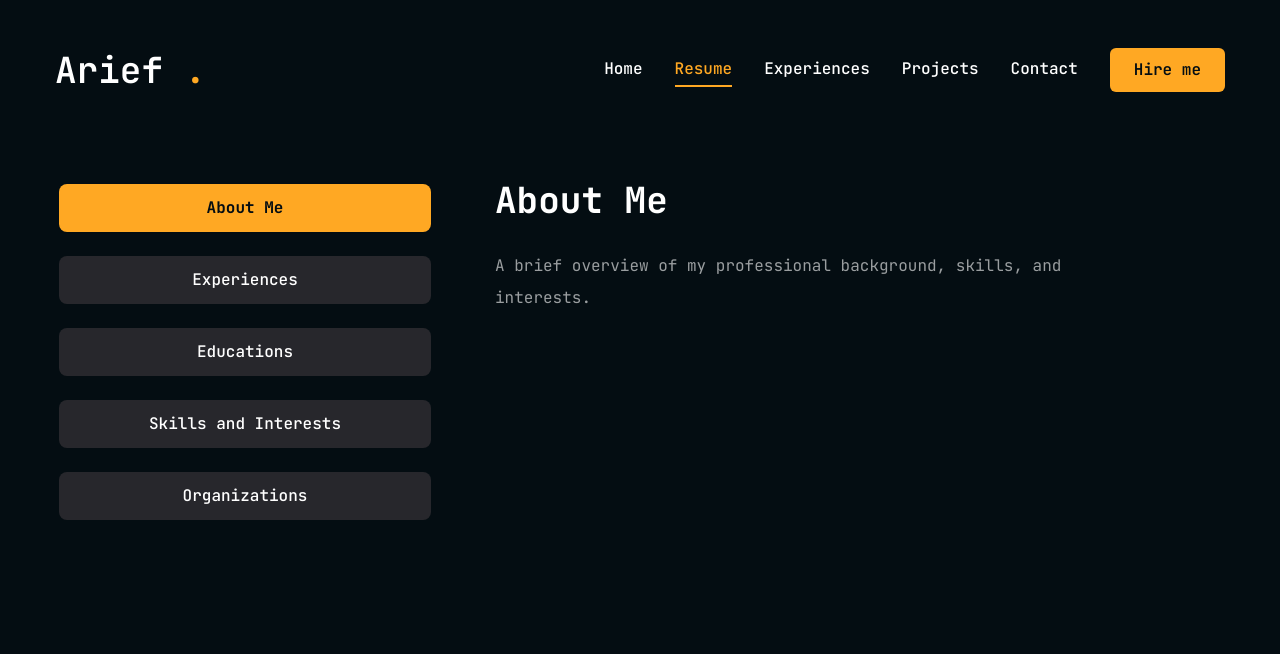
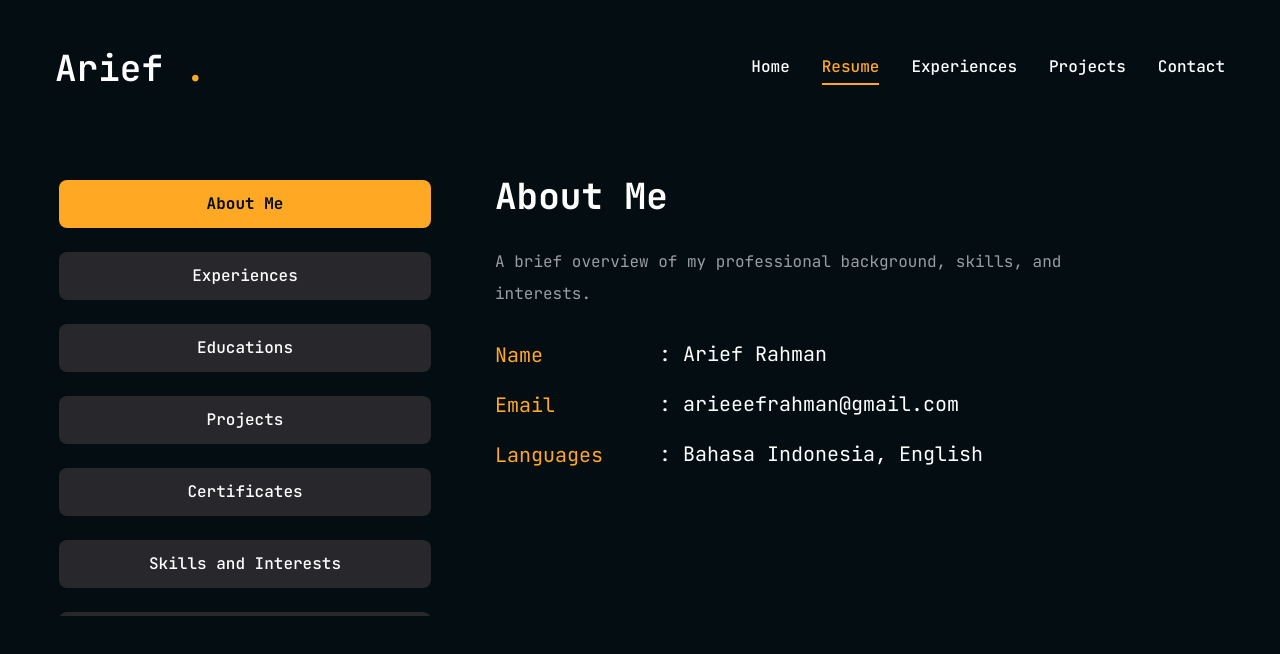
Before and after one commit to arieeefrahman/personal-website, a Next.js app: page /resume in a window 1280 px wide. Shown: the top 654 px of the page. Built offline with nearby package versions, Linux system fonts and the light colour scheme.

Commit message:
feat: add new section in resume

```diff
--- a/app/layout.jsx
+++ b/app/layout.jsx
@@ -20,7 +20,7 @@ export default function RootLayout({ children }) {
     <html lang="en">
       <body className={jetBrainsMono.variable}>
         <Header />
-        <StairTransition />
+        {/* <StairTransition /> */}
         <PageTransition>{children}</PageTransition>
       </body>
     </html>
--- a/app/resume/page.jsx
+++ b/app/resume/page.jsx
@@ -12,7 +12,7 @@ import { SiRuby, SiTailwindcss, SiNextdotjs, SiSequelize } from 'react-icons/si'
 const about = {
   title: 'About Me',
   description: 'A brief overview of my professional background, skills, and interests.',
-  info: [
+  items: [
     {
       fieldName: 'Name',
       fieldValue: 'Arief Rahman',
@@ -66,6 +66,30 @@ const educations = {
       duration: 'Aug 2022 - Dec 2022',
       url: 'https://academy.alterra.id/',
     },
+  ],
+}
+
+const courses = {
+  title: 'Courses',
+  description: 'Lorem ipsum, dolor sit amet consectetur adipisicing elit. Officiis, amet!',
+  items: [
+
+  ],
+}
+
+const projects = {
+  title: 'Projects',
+  description: 'Lorem ipsum, dolor sit amet consectetur adipisicing elit. Officiis, amet!',
+  items: [
+
+  ],
+}
+
+const certificates = {
+  title: 'Certificates',
+  description: 'Lorem ipsum, dolor sit amet consectetur adipisicing elit. Officiis, amet!',
+  items: [
+
   ],
 }
 
@@ -170,6 +194,18 @@ const skills = {
   ]
 }
 
+const honors = {
+  title: 'Honors and Awards',
+  description: 'Lorem ipsum, dolor sit amet consectetur adipisicing elit. Officiis, amet!',
+  items: [
+    {
+      name: 'Bank Indonesia Scholarship 2023 Awardee',
+      duration: 'June 2023 - June 2024',
+      institution: 'Bank Indonesia'
+    }
+  ],
+}
+
 const organizations = {
   title: 'Organizations',
   description: 'Affiliations and organizations I have been a part of.',
@@ -192,6 +228,13 @@ const organizations = {
   ],
 }
 
+const volunteering = {
+  title: 'Volunteering',
+  description: 'Lorem ipsum, dolor sit amet consectetur adipisicing elit. Officiis, amet!',
+  items: [
+
+  ],
+}
 
 const Resume = () => {
   return (
@@ -212,21 +255,53 @@ const Resume = () => {
           defaultValue='about'
           className='flex flex-col xl:flex-row gap-[60px]'
         >
-          <TabsList className='flex flex-col w-full max-w-[380px] mx-auto xl:mx-0 gap-6'>
+          <ScrollArea className="h-[250px] xl:h-[440px] w-full max-w-[380px] mx-auto xl:mx-0"> {/* Adjust the height as needed */}
+            <TabsList className='flex flex-col gap-6'>
               <TabsTrigger value='about'>About Me</TabsTrigger>
               <TabsTrigger value='experience'>Experiences</TabsTrigger>
               <TabsTrigger value='education'>Educations</TabsTrigger>
+              {/* <TabsTrigger value='course'>Courses</TabsTrigger> */}
+              <TabsTrigger value='project'>Projects</TabsTrigger>
+              <TabsTrigger value='certificate'>Certificates</TabsTrigger>
               <TabsTrigger value='skill'>Skills and Interests</TabsTrigger>
+              <TabsTrigger value='honor'>Honors and Awards</TabsTrigger>
               <TabsTrigger value='organization'>Organizations</TabsTrigger>
+              <TabsTrigger value='volunteering'>Volunteering</TabsTrigger>
+
             </TabsList>
+          </ScrollArea>
 
           <div className="min-h-[70vh] w-full">
+            {/* About Me Content */}
+            <TabsContent value="about" className="w-full">
+              <div className='flex flex-col gap-[30px] text-center xl:text-left'>
+                <h3 className='text-4xl font-bold'>{about.title}</h3>
+                <p className='max-w-[600px] text-white/60 mx-auto xl:mx-0'>{about.description}</p>
+                <ScrollArea className='h-[300px]'>
+                  <ul className='grid gap-[20px]'>
+                      {about.items.map((item, idx) => {
+                        return (
+                          <li
+                            key={idx}
+                            className=' rounded-xl flex flex-row items-center gap-1'
+                          >
+                            <p className='text-accent text-xl w-40'>{item.fieldName} </p>
+                            <p className='text-xl max-w-[360px] min-h-[30px] text-center lg:text-left'>: {item.fieldValue}</p>
+                          </li>
+                        );
+                      })}
+                  </ul>
+                </ ScrollArea>
+
+              </div>
+            </TabsContent>
+
             {/* Experience Content */}
             <TabsContent value="experience" className="w-full">
               <div className='flex flex-col gap-[30px] text-center xl:text-left'>
                 <h3 className='text-4xl font-bold'>{experiences.title}</h3>
                 <p className='max-w-[600px] text-white/60 mx-auto xl:mx-0'>{experiences.description}</p>
-                <ScrollArea className='h-[400px]'>
+                <ScrollArea className='h-[300px]'>
                   <ul className='grid grid-cols-1  gap-[30px]'>
                     {experiences.items.map((item, idx) => {
                       return (
@@ -272,6 +347,33 @@ const Resume = () => {
                     })}
                   </ul>
                 </ScrollArea>
+              </div>
+            </TabsContent>
+
+            {/* Courses Content */}
+            <TabsContent value="course" className="w-full">
+              <div className='flex flex-col gap-[30px] text-center xl:text-left'>
+                <h3 className='text-4xl font-bold'>{courses.title}</h3>
+                <p className='max-w-[600px] text-white/60 mx-auto xl:mx-0'>{courses.description}</p>
+
+              </div>
+            </TabsContent>
+
+            {/* Projects Content */}
+            <TabsContent value="project" className="w-full">
+              <div className='flex flex-col gap-[30px] text-center xl:text-left'>
+                <h3 className='text-4xl font-bold'>{projects.title}</h3>
+                <p className='max-w-[600px] text-white/60 mx-auto xl:mx-0'>{projects.description}</p>
+
+              </div>
+            </TabsContent>
+
+            {/* Certificates Content */}
+            <TabsContent value="certificate" className="w-full">
+              <div className='flex flex-col gap-[30px] text-center xl:text-left'>
+                <h3 className='text-4xl font-bold'>{certificates.title}</h3>
+                <p className='max-w-[600px] text-white/60 mx-auto xl:mx-0'>{certificates.description}</p>
+
               </div>
             </TabsContent>
 
@@ -381,12 +483,30 @@ const Resume = () => {
               </div>
             </TabsContent>
 
-            {/* About Me Content */}
-            <TabsContent value="about" className="w-full">
+            {/* Honors and Awards */}
+            <TabsContent value="honor" className="w-full">
               <div className='flex flex-col gap-[30px] text-center xl:text-left'>
-                <h3 className='text-4xl font-bold'>{about.title}</h3>
-                <p className='max-w-[600px] text-white/60 mx-auto xl:mx-0'>{about.description}</p>
-
+                <h3 className='text-4xl font-bold'>{honors.title}</h3>
+                <p className='max-w-[600px] text-white/60 mx-auto xl:mx-0'>{honors.description}</p>
+                <ScrollArea className='h-[300px]'>
+                  <ul className='grid grid-cols-1  gap-[30px]'>
+                    {honors.items.map((item, idx) => {
+                      return (
+                        <li
+                          key={idx}
+                          className='bg-[#232329] py-6 px-10 rounded-xl flex flex-col justify-center items-center lg:items-start gap-1'
+                        >
+                          <span className='text-accent'>{item.duration}</span>
+                          <h3 className='text-xl max-w-[480px] min-h-[30px] text-center lg:text-left'>{item.name}</h3>
+                          <div className='flex items-center gap-3'>
+                            <span className='w-[6px] h-[6px] rounded-full bg-accent'></span>
+                            <a href={item.url} target='_blank' className='text-white/60'>{item.institution}</a>
+                          </div>
+                        </li>
+                      );
+                    })}
+                  </ul>
+                </ScrollArea>
               </div>
             </TabsContent>
 
@@ -395,7 +515,7 @@ const Resume = () => {
               <div className='flex flex-col gap-[30px] text-center xl:text-left'>
                 <h3 className='text-4xl font-bold'>{organizations.title}</h3>
                 <p className='max-w-[600px] text-white/60 mx-auto xl:mx-0'>{organizations.description}</p>
-                <ScrollArea className='h-[400px]'>
+                <ScrollArea className='h-[300px]'>
                   <ul className='grid xl:grid-cols-1 grid-cols-2  gap-[30px]'>
                     {organizations.items.map((item, idx) => {
                       return (
@@ -418,6 +538,15 @@ const Resume = () => {
                 </ScrollArea>
               </div>
             </TabsContent>
+
+            {/* Volunteering Content */}
+            <TabsContent value="volunteering" className="w-full">
+              <div className='flex flex-col gap-[30px] text-center xl:text-left'>
+                <h3 className='text-4xl font-bold'>{volunteering.title}</h3>
+                <p className='max-w-[600px] text-white/60 mx-auto xl:mx-0'>{volunteering.description}</p>
+
+              </div>
+            </TabsContent>
           </div>
         </Tabs>
       </div>
--- a/components/Header.jsx
+++ b/components/Header.jsx
@@ -17,9 +17,9 @@ const Header = () => {
                 {/* Navigation bar : desktop */}
                 <div className="hidden xl:flex items-center gap-8">
                     <Navbar />
-                    <Link href={'/contact'}>
+                    {/* <Link href={'/contact'}>
                         <Button>Hire me</Button>
-                    </Link>
+                    </Link> */}
                 </div>
 
                 {/* Navigation bar : mobile */}
```
Lines whose indentation alone changed are shown as unchanged.
